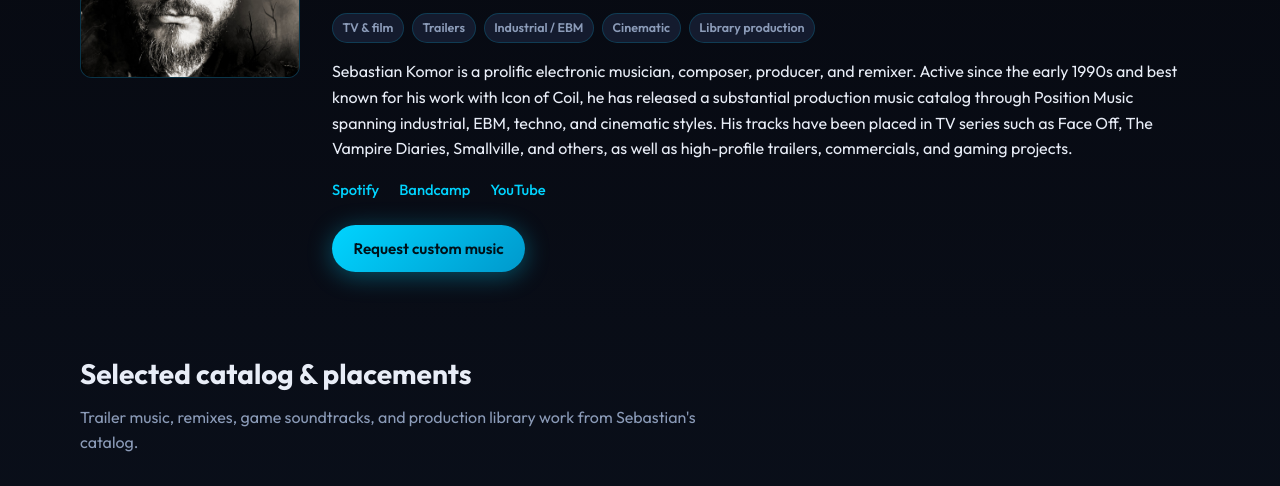
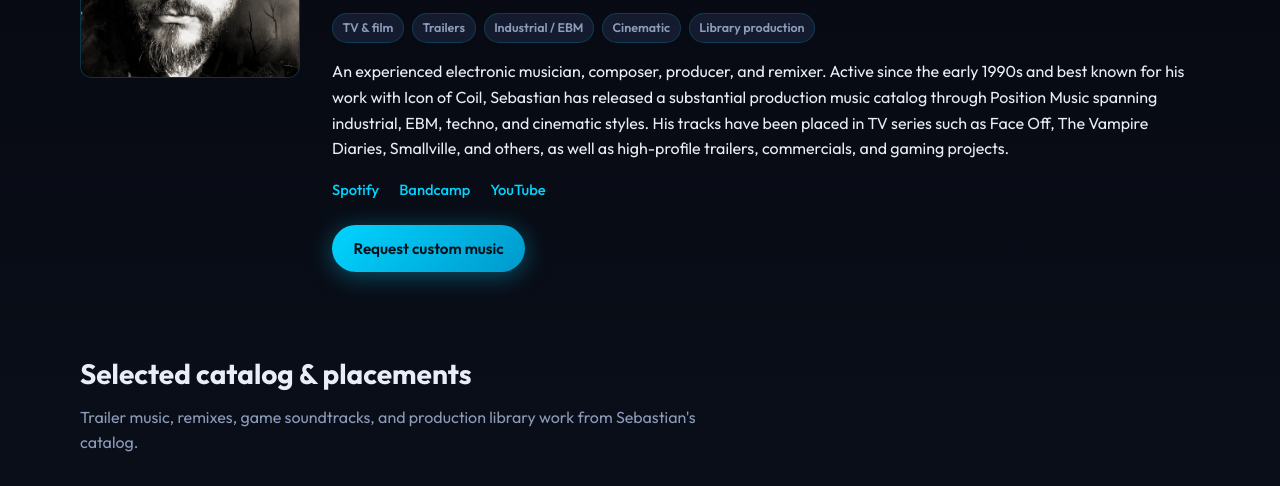
Before and after one commit to talleyman22/ninjajoartworks, a website: page artists/sebastian-komor.html in a window 1280 px wide. Shown: the part 252-738 px from the top of the page. Drawn offline with Linux system fonts and the light colour scheme.

Commit message:
Tweak Sebastian Komor profile summary wording

```diff
--- a/artists/sebastian-komor.html
+++ b/artists/sebastian-komor.html
@@ -46,7 +46,7 @@
             <span class="artist-tag">Cinematic</span>
             <span class="artist-tag">Library production</span>
           </div>
-          <p>Sebastian Komor is a prolific electronic musician, composer, producer, and remixer. Active since the early 1990s and best known for his work with Icon of Coil, he has released a substantial production music catalog through Position Music spanning industrial, EBM, techno, and cinematic styles. His tracks have been placed in TV series such as Face Off, The Vampire Diaries, Smallville, and others, as well as high-profile trailers, commercials, and gaming projects.</p>
+          <p>An experienced electronic musician, composer, producer, and remixer. Active since the early 1990s and best known for his work with Icon of Coil, Sebastian has released a substantial production music catalog through Position Music spanning industrial, EBM, techno, and cinematic styles. His tracks have been placed in TV series such as Face Off, The Vampire Diaries, Smallville, and others, as well as high-profile trailers, commercials, and gaming projects.</p>
           <div class="profile-links">
             <a href="https://open.spotify.com/artist/7J3QVHCzXTKjkKjOcQWxOi" target="_blank" rel="noopener">Spotify</a>
             <a href="https://sebkomor.bandcamp.com" target="_blank" rel="noopener">Bandcamp</a>
```
